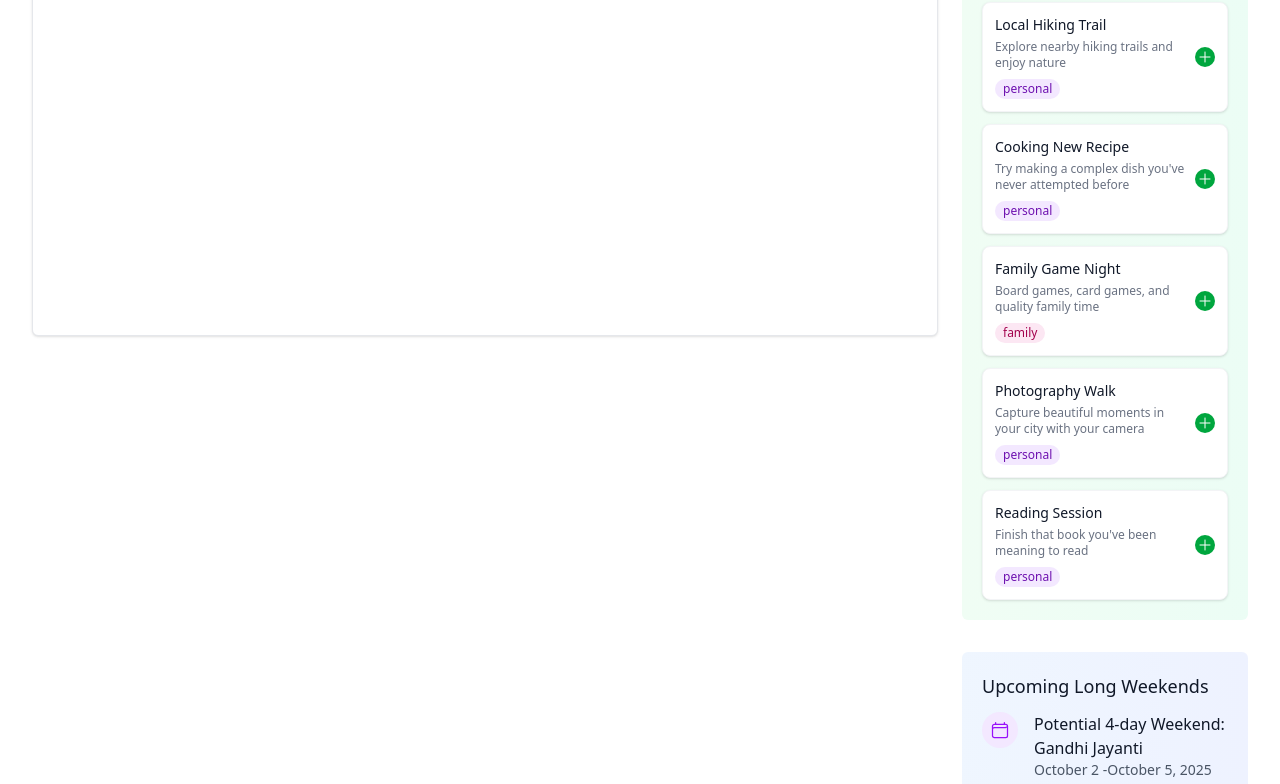
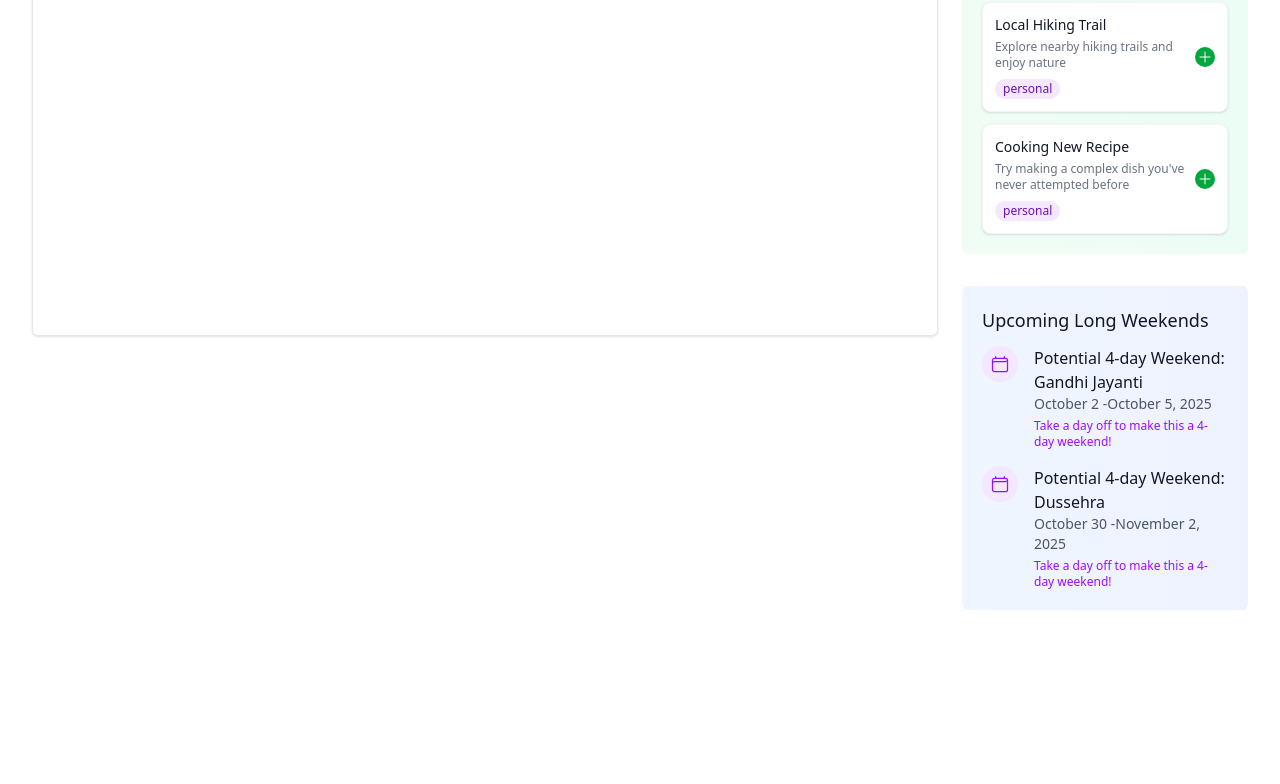
Before and after one commit to DhairyaMajmudar/vayu, a Next.js app: page /planner in a window 1280 px wide. Shown: the part 497-1281 px from the top of the page. After the commit the page ends 1131 px from the top, so only its background shows below. Built offline with nearby package versions, Linux system fonts and the light colour scheme.

Commit message:
REF: Reduce pre-defined activites

```diff
--- a/src/constants/index.ts
+++ b/src/constants/index.ts
@@ -50,31 +50,6 @@ export const activitySuggestions: ActivitySuggestion[] = [
     allDay: false,
   },
   {
-    id: "family-game-night",
-    title: "Family Game Night",
-    description: "Board games, card games, and quality family time",
-    category: "family",
-    duration: 2,
-    allDay: false,
-  },
-  {
-    id: "photography-walk",
-    title: "Photography Walk",
-    description: "Capture beautiful moments in your city with your camera",
-    category: "personal",
-    duration: 2,
-    allDay: false,
-  },
-  {
-    id: "book-reading",
-    title: "Reading Session",
-    description: "Finish that book you've been meaning to read",
-    category: "personal",
-    duration: 2,
-    allDay: false,
-  },
-
-  {
     id: "weekend-getaway",
     title: "Weekend Getaway",
     description: "Short trip to a nearby destination for relaxation",
@@ -100,31 +75,6 @@ export const activitySuggestions: ActivitySuggestion[] = [
     allDay: false,
   },
   {
-    id: "family-reunion",
-    title: "Family Reunion",
-    description: "Organize a gathering with extended family and relatives",
-    category: "family",
-    duration: 3,
-    allDay: true,
-  },
-  {
-    id: "garden-project",
-    title: "Garden Makeover",
-    description: "Design and implement a garden renovation project",
-    category: "personal",
-    duration: 3,
-    allDay: false,
-  },
-  {
-    id: "cultural-exploration",
-    title: "Cultural City Tour",
-    description: "Explore museums, galleries, and cultural sites in your city",
-    category: "personal",
-    duration: 3,
-    allDay: false,
-  },
-
-  {
     id: "international-trip",
     title: "International Trip",
     description: "Plan a short international vacation to explore a new country",
@@ -147,32 +97,6 @@ export const activitySuggestions: ActivitySuggestion[] = [
     description:
       "Attend a professional development workshop or wellness retreat",
     category: "work",
-    duration: 4,
-    allDay: true,
-  },
-  {
-    id: "major-project",
-    title: "Major Home Project",
-    description:
-      "Complete a significant home renovation or organization project",
-    category: "personal",
-    duration: 4,
-    allDay: false,
-  },
-  {
-    id: "festival-trip",
-    title: "Music/Art Festival",
-    description: "Attend a multi-day music or art festival",
-    category: "personal",
-    duration: 4,
-    allDay: true,
-  },
-  {
-    id: "extended-family-time",
-    title: "Extended Family Vacation",
-    description:
-      "Plan a longer family vacation with multiple activities and destinations",
-    category: "family",
     duration: 4,
     allDay: true,
   },
```
